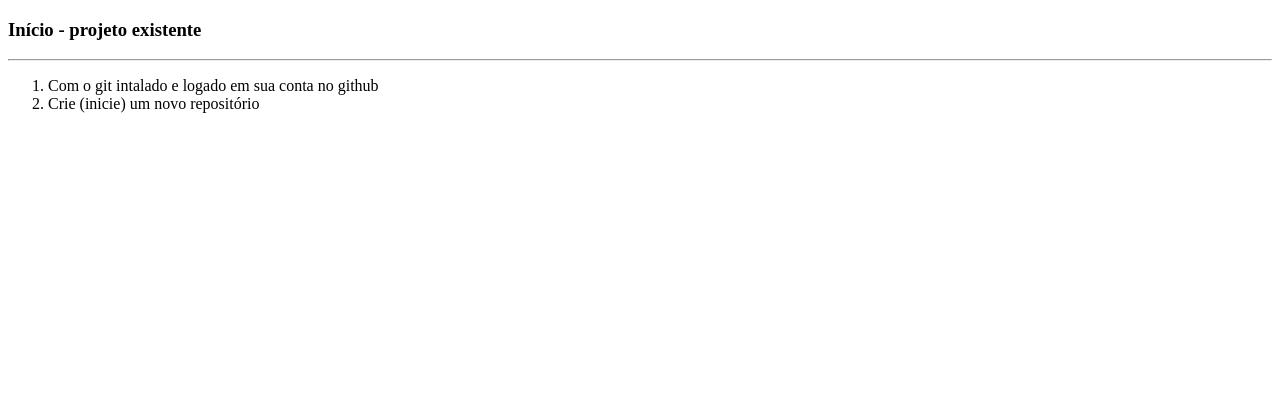
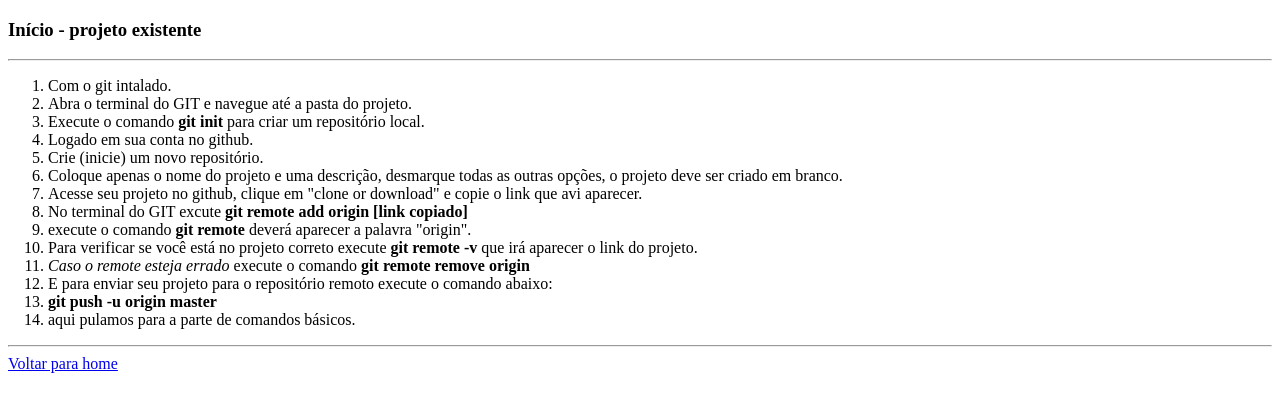
Before and after one commit to RicardoBackEndPhp/estudoGit, a PHP site: page /inicio_exist.php in a window 1280 px wide. Shown: the top 412 px of the page. Run offline with PHP 8.4, Linux system fonts and the light colour scheme.

Commit message:
configuração e comandos básicos

```diff
--- a/index.php
+++ b/index.php
@@ -17,6 +17,7 @@
         <ol>
             <li><a href="inicio_zero.php">Inicio - projeto do zero</a></li>
             <li><a href="inicio_exist.php">Inicio  - projeto existente</a></li>
+            <li><a href="basic.php">Comandos básicos</a></li>
         </ol>
     </body>
 </html>
--- a/inicio_exist.php
+++ b/inicio_exist.php
@@ -8,8 +8,21 @@
 	<h3>Início  - projeto existente</h3>
 	<hr/>
 	<ol>
-		<li>Com o git intalado e logado em sua conta no github</li>
-		<li>Crie (inicie) um novo repositório</li>
+		<li>Com o git intalado.</li>
+		<li>Abra o terminal do GIT e navegue até a pasta do projeto.</li>
+		<li>Execute o comando <b>git init</b> para criar um repositório local.</li>
+		<li>Logado em sua conta no github.</li>
+		<li>Crie (inicie) um novo repositório.</li>
+		<li>Coloque apenas o nome do projeto e uma descrição, desmarque todas as outras opções, o projeto deve ser criado em branco.</li>
+		<li>Acesse seu projeto no github, clique em "clone or download" e copie o link que avi aparecer.</li>
+		<li>No terminal do GIT excute <b>git remote add origin [link copiado]</b></li><li>execute o comando <b>git remote</b> deverá aparecer a palavra "origin".</li>
+		<li>Para verificar se você está no projeto correto execute <b>git remote -v</b> que irá aparecer o link do projeto.</li>
+		<li><em>Caso o remote esteja errado</em> execute o comando <b>git remote remove origin</b></li>
+		<li>E para enviar seu projeto para o repositório remoto execute o comando abaixo:</li>
+		<li><b>git push -u origin master</b></li>
+		<li>aqui pulamos para a parte de comandos básicos.</li>
 	</ol>
+	<hr/>
+	<a href="index.php">Voltar para home</a>
 </body>
 </html>
```
Also changed, not shown: basic.php (added, +21 -0 lines), inicio_zero.php (+18 -16 lines).
